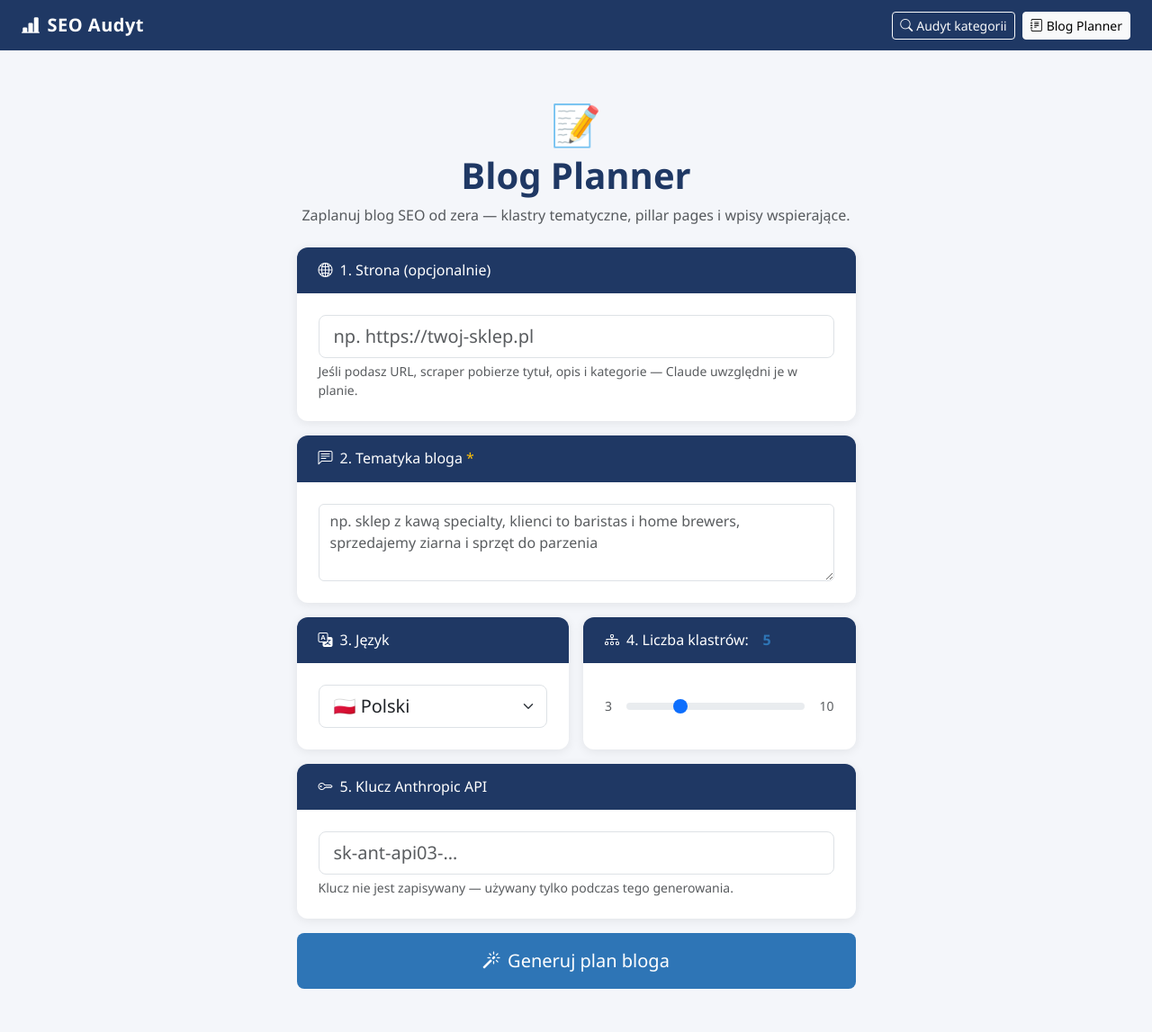
After one commit to The-First-pl/seo-scraper, a Flask app: page /blog-planner in a window 1280 px wide. The commit adds this page. Shown: the whole page at 90% size. Run offline with Flask 3, Linux system fonts and the light colour scheme.

Commit message:
feat: Blog Planner module
Nowy moduł do planowania bloga SEO od zera:
- blog_planner.py — scraping kontekstu strony, prompt Claude, eksport Excel
  z arkuszami "Plan bloga" (merged cells klastrów, Pillar/Supporting) i "Podsumowanie"
- app.py — trasy /blog-planner, /blog-planner/generate (async task), /blog-planner/download
- templates/blog_planner.html — formularz z sliderem klastrów, live progress bar, pobieranie
- templates/base.html — nawigacja z zakładkami Audyt kategorii / Blog Planner

Co-Authored-By: Claude Sonnet 4.6 <noreply@anthropic.com>

```diff
--- a/app.py
+++ b/app.py
@@ -1,6 +1,7 @@
 from __future__ import annotations
 
 import os
+import re
 import threading
 import uuid
 
@@ -14,6 +15,7 @@ from werkzeug.middleware.proxy_fix import ProxyFix
 
 from audit_runner import run_audit
 from gsc_client import list_properties
+from blog_planner import scrape_site_context, generate_blog_plan, export_excel
 
 # ── App setup ─────────────────────────────────────────────────────────────────
 
@@ -225,6 +227,92 @@ def download(task_id: str):
     )
 
 
+@app.route("/blog-planner")
+def blog_planner():
+    api_key_set = bool(ANTHROPIC_API_KEY)
+    return render_template("blog_planner.html", api_key_set=api_key_set)
+
+
+@app.route("/blog-planner/generate", methods=["POST"])
+def blog_planner_generate():
+    shop_url  = request.form.get("shop_url", "").strip()
+    tematyka  = request.form.get("tematyka", "").strip()
+    jezyk     = request.form.get("jezyk", "Polski").strip()
+    liczba    = int(request.form.get("liczba_klastrow", 5))
+    api_key   = request.form.get("api_key", "").strip() or ANTHROPIC_API_KEY
+
+    if not tematyka:
+        return jsonify({"error": "Pole 'Tematyka bloga' jest wymagane."}), 400
+    if not api_key:
+        return jsonify({"error": "Podaj klucz Anthropic API."}), 400
+
+    task_id = uuid.uuid4().hex[:8]
+    _tasks[task_id] = {
+        "type":        "blog",
+        "status":      "running",
+        "progress":    0,
+        "message":     "Startowanie…",
+        "log":         [],
+        "result_path": None,
+        "error":       None,
+        "tematyka":    tematyka,
+    }
+
+    def _progress(pct: int, msg: str):
+        _tasks[task_id]["progress"] = pct
+        _tasks[task_id]["message"]  = msg
+        _tasks[task_id]["log"].append(msg)
+
+    def _worker():
+        try:
+            import anthropic as _anthropic
+
+            site_ctx = None
+            if shop_url:
+                _progress(10, f"Scrapuję dane strony: {shop_url}…")
+                try:
+                    site_ctx = scrape_site_context(shop_url)
+                    _progress(25, f"Pobrano dane strony (kategorii: {len(site_ctx.get('categories', []))}).")
+                except Exception as e:
+                    _progress(25, f"Scraping pominięty: {e}")
+
+            _progress(35, "Generuję plan bloga przez Claude API…")
+            client = _anthropic.Anthropic(api_key=api_key)
+            plan = generate_blog_plan(client, tematyka, jezyk, liczba, site_ctx)
+
+            total = sum(1 + len(c.get("supporting", [])) for c in plan.get("clusters", []))
+            _progress(80, f"Plan gotowy — {len(plan['clusters'])} klastrów, {total} wpisów. Generuję Excel…")
+
+            path = export_excel(plan, tematyka)
+            _tasks[task_id]["status"]      = "done"
+            _tasks[task_id]["result_path"] = path
+            _progress(100, f"Gotowe! {len(plan['clusters'])} klastrów, {total} wpisów łącznie.")
+        except Exception as e:
+            _tasks[task_id]["status"] = "error"
+            _tasks[task_id]["error"]  = str(e)
+            _tasks[task_id]["log"].append(f"BŁĄD: {e}")
+
+    threading.Thread(target=_worker, daemon=True).start()
+    return jsonify({"task_id": task_id})
+
+
+@app.route("/blog-planner/download/<task_id>")
+def blog_planner_download(task_id: str):
+    task = _tasks.get(task_id)
+    if not task or task.get("type") != "blog" or task["status"] != "done":
+        return "Plik nie jest gotowy.", 404
+
+    slug = re.sub(r"[^\w]", "_", task.get("tematyka", "blog"))[:40]
+    filename = f"plan_bloga_{slug}.xlsx"
+
+    return send_file(
+        task["result_path"],
+        as_attachment=True,
+        download_name=filename,
+        mimetype="application/vnd.openxmlformats-officedocument.spreadsheetml.sheet",
+    )
+
+
 @app.route("/logout")
 def logout():
     session.clear()
--- a/templates/base.html
+++ b/templates/base.html
@@ -27,13 +27,19 @@
   {% block head %}{% endblock %}
 </head>
 <body>
-<nav class="navbar navbar-dark px-4 py-3">
+<nav class="navbar navbar-dark px-4 py-2">
   <a class="navbar-brand" href="/">
     <i class="bi bi-bar-chart-line-fill me-2"></i>SEO Audyt
   </a>
-  <div class="d-flex align-items-center gap-3">
+  <div class="d-flex align-items-center gap-2">
+    <a href="/" class="btn btn-sm {% if request.path == '/' %}btn-light{% else %}btn-outline-light{% endif %}">
+      <i class="bi bi-search me-1"></i>Audyt kategorii
+    </a>
+    <a href="/blog-planner" class="btn btn-sm {% if request.path.startswith('/blog-planner') %}btn-light{% else %}btn-outline-light{% endif %}">
+      <i class="bi bi-journal-text me-1"></i>Blog Planner
+    </a>
     {% if session.get('credentials') %}
-      <span class="text-white-50 small"><i class="bi bi-google me-1"></i>Zalogowany</span>
+      <span class="text-white-50 small ms-2"><i class="bi bi-google me-1"></i>Zalogowany</span>
       <a href="/logout" class="btn btn-outline-light btn-sm">Wyloguj</a>
     {% endif %}
   </div>
--- /dev/null
+++ b/templates/blog_planner.html
@@ -0,0 +1,268 @@
+{% extends "base.html" %}
+{% block title %}Blog Planner{% endblock %}
+
+{% block head %}
+<style>
+  .slider-val {
+    display: inline-block;
+    min-width: 2rem;
+    text-align: center;
+    font-weight: 700;
+    color: var(--brand-blue);
+  }
+  .log-box {
+    background: #0d1117; color: #58a6ff;
+    font-family: 'Courier New', monospace; font-size: .82rem;
+    height: 200px; overflow-y: auto;
+    border-radius: 8px; padding: 1rem;
+  }
+  .log-box .log-line { opacity: .7; }
+  .log-box .log-line:last-child { opacity: 1; color: #3fb950; }
+  .progress { height: 10px; border-radius: 99px; }
+  #generating-section { display: none; }
+  #done-section       { display: none; }
+  #error-section      { display: none; }
+</style>
+{% endblock %}
+
+{% block content %}
+<div class="row justify-content-center">
+<div class="col-md-9">
+
+  <div class="text-center mb-4">
+    <div style="font-size:2.8rem">📝</div>
+    <h1 class="fw-bold" style="color:var(--brand-dark)">Blog Planner</h1>
+    <p class="text-muted">Zaplanuj blog SEO od zera — klastry tematyczne, pillar pages i wpisy wspierające.</p>
+  </div>
+
+  <!-- ── Form ─────────────────────────────────────────────────────────────── -->
+  <div id="form-section">
+    <div class="card mb-3">
+      <div class="card-header-brand">
+        <h6 class="mb-0"><i class="bi bi-globe2 me-2"></i>1. Strona (opcjonalnie)</h6>
+      </div>
+      <div class="card-body p-4">
+        <input type="url" id="shop_url" class="form-control form-control-lg"
+               placeholder="np. https://twoj-sklep.pl">
+        <div class="form-text">
+          Jeśli podasz URL, scraper pobierze tytuł, opis i kategorie — Claude uwzględni je w planie.
+        </div>
+      </div>
+    </div>
+
+    <div class="card mb-3">
+      <div class="card-header-brand">
+        <h6 class="mb-0"><i class="bi bi-chat-left-text me-2"></i>2. Tematyka bloga <span class="text-warning">*</span></h6>
+      </div>
+      <div class="card-body p-4">
+        <textarea id="tematyka" class="form-control" rows="3"
+                  placeholder="np. sklep z kawą specialty, klienci to baristas i home brewers, sprzedajemy ziarna i sprzęt do parzenia"
+                  required></textarea>
+      </div>
+    </div>
+
+    <div class="row g-3 mb-3">
+      <div class="col-md-6">
+        <div class="card h-100">
+          <div class="card-header-brand">
+            <h6 class="mb-0"><i class="bi bi-translate me-2"></i>3. Język</h6>
+          </div>
+          <div class="card-body p-4">
+            <select id="jezyk" class="form-select form-select-lg">
+              <option value="Polski" selected>🇵🇱 Polski</option>
+              <option value="English">🇬🇧 English</option>
+              <option value="Deutsch">🇩🇪 Deutsch</option>
+              <option value="Français">🇫🇷 Français</option>
+            </select>
+          </div>
+        </div>
+      </div>
+      <div class="col-md-6">
+        <div class="card h-100">
+          <div class="card-header-brand">
+            <h6 class="mb-0">
+              <i class="bi bi-diagram-3 me-2"></i>4. Liczba klastrów:
+              <span id="slider-val" class="slider-val">5</span>
+            </h6>
+          </div>
+          <div class="card-body p-4 d-flex align-items-center gap-3">
+            <span class="text-muted small">3</span>
+            <input type="range" id="liczba_klastrow" class="form-range flex-grow-1"
+                   min="3" max="10" value="5">
+            <span class="text-muted small">10</span>
+          </div>
+        </div>
+      </div>
+    </div>
+
+    {% if not api_key_set %}
+    <div class="card mb-3">
+      <div class="card-header-brand">
+        <h6 class="mb-0"><i class="bi bi-key me-2"></i>5. Klucz Anthropic API</h6>
+      </div>
+      <div class="card-body p-4">
+        <input type="password" id="api_key" class="form-control form-control-lg"
+               placeholder="sk-ant-api03-…" autocomplete="off">
+        <div class="form-text">Klucz nie jest zapisywany — używany tylko podczas tego generowania.</div>
+      </div>
+    </div>
+    {% else %}
+    <input type="hidden" id="api_key" value="">
+    {% endif %}
+
+    <button id="btn-generate" class="btn btn-brand btn-lg w-100 py-3">
+      <i class="bi bi-magic me-2"></i>Generuj plan bloga
+    </button>
+  </div>
+
+  <!-- ── Generating ───────────────────────────────────────────────────────── -->
+  <div id="generating-section" class="card">
+    <div class="card-body p-4">
+      <div class="d-flex justify-content-between align-items-center mb-2">
+        <span id="gen-msg" class="fw-semibold">Startowanie…</span>
+        <span id="gen-pct" class="text-muted small">0%</span>
+      </div>
+      <div class="progress mb-4">
+        <div id="gen-bar" class="progress-bar bg-primary progress-bar-striped progress-bar-animated"
+             role="progressbar" style="width:0%"></div>
+      </div>
+      <div class="log-box" id="log-box"></div>
+    </div>
+  </div>
+
+  <!-- ── Done ─────────────────────────────────────────────────────────────── -->
+  <div id="done-section" class="card border-success">
+    <div class="card-body p-4 text-center">
+      <div style="font-size:3rem">✅</div>
+      <h4 class="fw-bold mt-2 mb-1">Plan bloga gotowy!</h4>
+      <p class="text-muted mb-4" id="done-msg"></p>
+      <a id="btn-download" href="#" class="btn btn-success btn-lg px-5">
+        <i class="bi bi-file-earmark-excel-fill me-2"></i>Pobierz Excel
+      </a>
+      <button class="btn btn-outline-secondary btn-lg ms-2" onclick="resetForm()">
+        Nowy plan
+      </button>
+    </div>
+  </div>
+
+  <!-- ── Error ─────────────────────────────────────────────────────────────── -->
+  <div id="error-section" class="card border-danger">
+    <div class="card-body p-4">
+      <h5 class="text-danger fw-bold"><i class="bi bi-x-circle-fill me-2"></i>Błąd</h5>
+      <p id="error-msg" class="mb-3"></p>
+      <button class="btn btn-outline-danger" onclick="resetForm()">Spróbuj ponownie</button>
+    </div>
+  </div>
+
+</div>
+</div>
+{% endblock %}
+
+{% block scripts %}
+<script>
+// ── Slider label ──────────────────────────────────────────────────────────────
+const slider = document.getElementById('liczba_klastrow');
+const sliderVal = document.getElementById('slider-val');
+slider.addEventListener('input', () => sliderVal.textContent = slider.value);
+
+// ── Sections ─────────────────────────────────────────────────────────────────
+const $form       = document.getElementById('form-section');
+const $generating = document.getElementById('generating-section');
+const $done       = document.getElementById('done-section');
+const $error      = document.getElementById('error-section');
+
+function show(el)  { el.style.display = 'block'; }
+function hide(el)  { el.style.display = 'none';  }
+
+function resetForm() {
+  show($form);
+  hide($generating);
+  hide($done);
+  hide($error);
+  document.getElementById('gen-bar').style.width = '0%';
+  document.getElementById('log-box').innerHTML   = '';
+}
+
+// ── Polling ───────────────────────────────────────────────────────────────────
+let _pollTimer = null;
+
+function startPolling(taskId) {
+  clearInterval(_pollTimer);
+  _pollTimer = setInterval(async () => {
+    try {
+      const res  = await fetch(`/api/status/${taskId}`);
+      const data = await res.json();
+
+      document.getElementById('gen-bar').style.width = data.progress + '%';
+      document.getElementById('gen-pct').textContent = data.progress + '%';
+      document.getElementById('gen-msg').textContent = data.message;
+
+      const box = document.getElementById('log-box');
+      box.innerHTML = (data.log || [])
+        .map(l => `<div class="log-line">▶ ${l}</div>`).join('');
+      box.scrollTop = box.scrollHeight;
+
+      if (data.status === 'done') {
+        clearInterval(_pollTimer);
+        hide($generating);
+        show($done);
+        document.getElementById('done-msg').textContent  = data.message;
+        document.getElementById('btn-download').href     = `/blog-planner/download/${taskId}`;
+      } else if (data.status === 'error') {
+        clearInterval(_pollTimer);
+        hide($generating);
+        show($error);
+        document.getElementById('error-msg').textContent = data.error || 'Nieznany błąd.';
+      }
+    } catch(e) { console.warn('poll error', e); }
+  }, 1500);
+}
+
+// ── Submit ────────────────────────────────────────────────────────────────────
+document.getElementById('btn-generate').addEventListener('click', async () => {
+  const tematyka = document.getElementById('tematyka').value.trim();
+  if (!tematyka) {
+    alert('Uzupełnij pole Tematyka bloga.');
+    document.getElementById('tematyka').focus();
+    return;
+  }
+
+  const apiKey = document.getElementById('api_key').value.trim();
+  {% if not api_key_set %}
+  if (!apiKey) {
+    alert('Podaj klucz Anthropic API.');
+    document.getElementById('api_key').focus();
+    return;
+  }
+  {% endif %}
+
+  const body = new FormData();
+  body.append('shop_url',        document.getElementById('shop_url').value.trim());
+  body.append('tematyka',        tematyka);
+  body.append('jezyk',           document.getElementById('jezyk').value);
+  body.append('liczba_klastrow', slider.value);
+  body.append('api_key',         apiKey);
+
+  hide($form);
+  hide($done);
+  hide($error);
+  show($generating);
+
+  try {
+    const res  = await fetch('/blog-planner/generate', { method: 'POST', body });
+    const data = await res.json();
+    if (data.error) {
+      hide($generating);
+      show($error);
+      document.getElementById('error-msg').textContent = data.error;
+      return;
+    }
+    startPolling(data.task_id);
+  } catch(e) {
+    hide($generating);
+    show($error);
+    document.getElementById('error-msg').textContent = 'Błąd połączenia z serwerem.';
+  }
+});
+</script>
+{% endblock %}
```
Also changed, not shown: blog_planner.py (added, +286 -0 lines).
